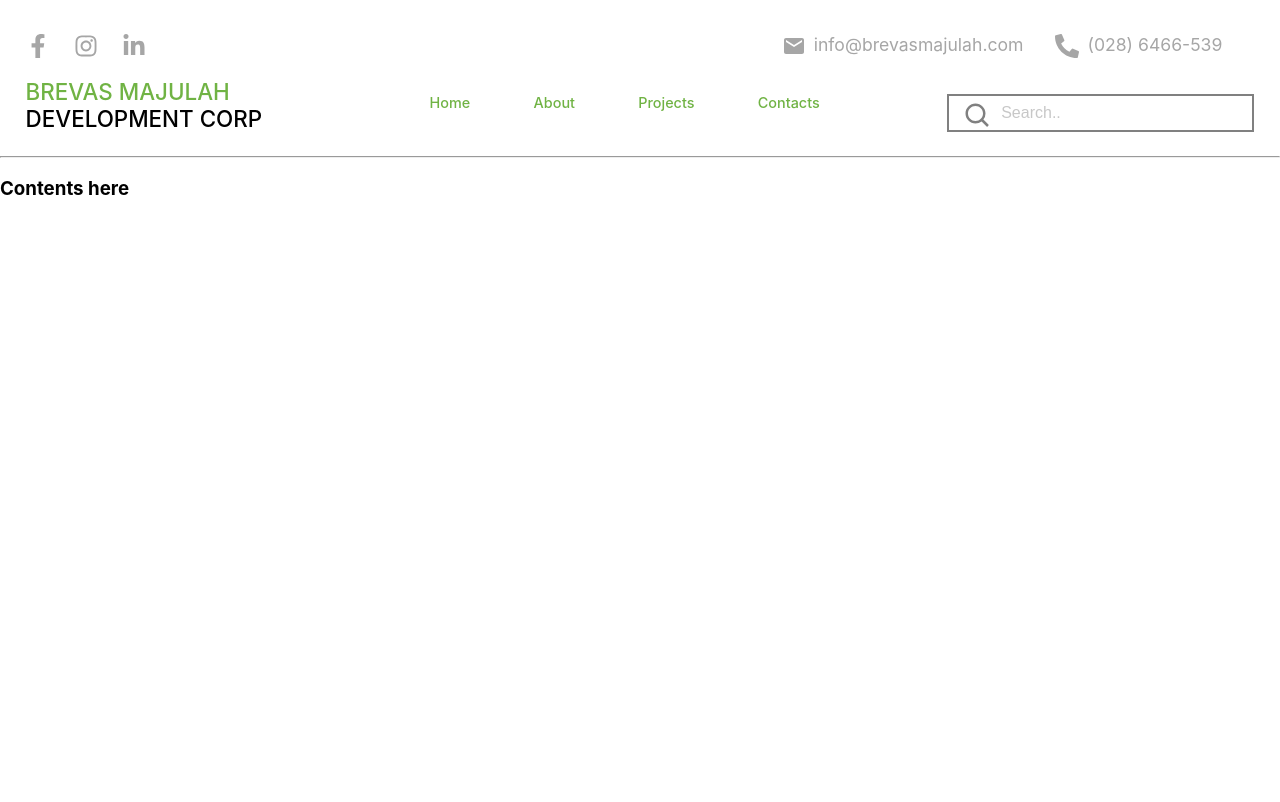
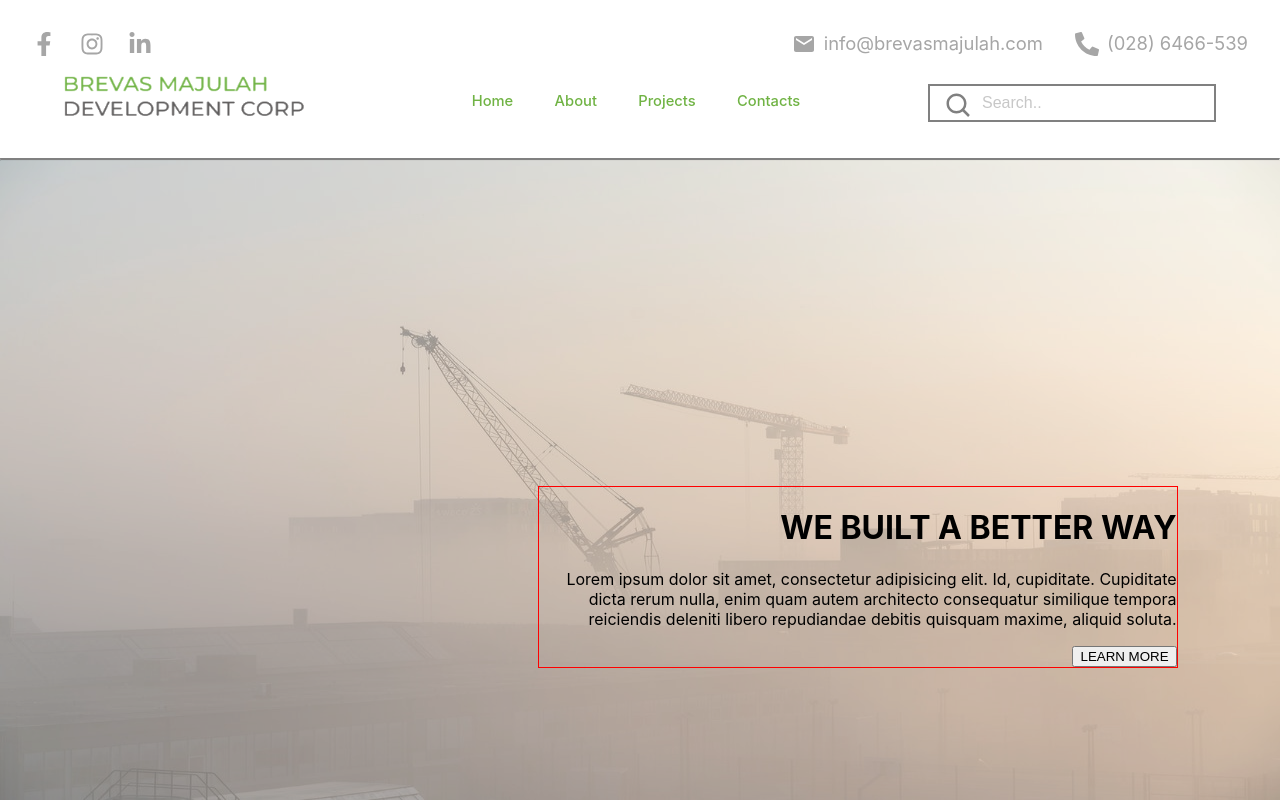
Before and after one commit to AngheloAmir/amir-company-test-1, a Next.js app: page / in a window 1280 px wide. Shown: the top 802 px of the page. Built offline with nearby package versions, Linux system fonts and the light colour scheme.

Commit message:
0.6 design adjustment

```diff
--- a/appdata/main.json
+++ b/appdata/main.json
@@ -16,7 +16,9 @@
     "navigation": {
         "branding": {
             "brandname":    "BREVAS MAJULAH",
-            "brandtitle":   "DEVELOPMENT CORP"
+            "brandtitle":   "DEVELOPMENT CORP",
+            "isUseText":    false,
+            "brandicon":    "/brand.png"
         },
         "navitems": {
             "items": [
--- a/components/navigationbar/Branding.tsx
+++ b/components/navigationbar/Branding.tsx
@@ -1,11 +1,28 @@
+import Img from 'next/image';
 import { BrandingProps } from "./interface";
 import styles from './navigationbar.module.scss';
 
+/**
+ * Display an image or "styled" text in the navigation bar
+ */
 export default function Branding( props :BrandingProps ) {
     return (
-        <div className={styles.brandingContainer}>
-            <h3>{ props.brandname } </h3>
-            <h3>{ props.brandtitle } </h3>
-        </div>
+        <>
+        { props.isUseText ?
+            <div className={styles.brandingContainer}>
+                <h3>{ props.brandname } </h3>
+                <h3>{ props.brandtitle } </h3>
+            </div>
+          :
+          <div style={{margin: 0}}>
+            { props.brandicon &&
+                <Img src={props.brandicon}
+                    width={240}
+                    height={40}
+                />
+            }
+          </div>
+        }
+        </>
     );
 }
--- a/components/navigationbar/SearchBar.tsx
+++ b/components/navigationbar/SearchBar.tsx
@@ -1,14 +1,30 @@
+import { useRef, FC, SyntheticEvent} from 'react';
 import styles from './navigationbar.module.scss';
 import { BiSearch } from 'react-icons/bi';
 
 export default function SearchBar() {
+    const textinputref = useRef<HTMLInputElement>(null);
+
+    function handleSearch(e :SyntheticEvent) {
+        e.preventDefault();
+        if(!textinputref.current) return;
+        alert(`You search for: ${textinputref.current.value}`);
+    }
+
     return (
         <form className={styles.searchbarContainer}>
-            <button type="submit">
+            <button
+                type="submit"
+                onClick={handleSearch}
+            >
                 <BiSearch className={styles.icon} />
             </button>
-            <input type="text" placeholder="Search.." name="search" />
-
+            <input
+                type="text"
+                placeholder="Search.."
+                name="search"
+                ref={textinputref}
+            />
         </form>
     )
 }
--- a/components/navigationbar/interface.tsx
+++ b/components/navigationbar/interface.tsx
@@ -7,6 +7,8 @@ export interface NavigationBarProps {
 export interface BrandingProps {
     brandname   :string;
     brandtitle  :string;
+    isUseText?  :boolean;
+    brandicon?  :string;
 }
 
 export interface NavItemsInterface {
--- a/components/navigationbar/navigationbar.module.scss
+++ b/components/navigationbar/navigationbar.module.scss
@@ -2,8 +2,14 @@ $primary: rgb(112, 179, 68);
 $hover: rgb(23, 179, 231);
 
 #navcontainer {
+    background: white !important;
     display: flex;
     justify-content: space-between;
+    padding: 1rem 5%;
+    position: sticky;
+    opacity: 1;
+    top: 0;
+    z-index: 100;
 
     .brandingContainer {
         display: inline-block;
@@ -20,7 +26,7 @@ $hover: rgb(23, 179, 231);
 }
 
 .navigationItemsContainer {
-    width: 35%;
+    width: 32%;
 
     ul {
         display: flex;
@@ -32,7 +38,7 @@ $hover: rgb(23, 179, 231);
 
         li {
             color: $primary;
-            font-size: 0.9rem;
+            font-size: 0.92rem;
             font-weight: 500;
             list-style: none;
         }
@@ -50,7 +56,7 @@ $hover: rgb(23, 179, 231);
     display: flex;
     width: 25%;
     height: 2.4rem;
-    margin-top: 1rem;
+    margin-top: 0.5rem;
     padding: 0.5rem;
 
     input {
--- a/components/socialcontacts/socialcontacts.module.scss
+++ b/components/socialcontacts/socialcontacts.module.scss
@@ -32,10 +32,6 @@ $socialcolorhover: rgb(23, 179, 231);
             display: flex;
             margin-right: 2rem;
 
-            :last-child {
-                margin-right: 0;
-            }
-
             .icon {
                 color: $socialcolor;
                 width:  24px;
@@ -45,7 +41,7 @@ $socialcolorhover: rgb(23, 179, 231);
             p {
                 color: $socialcolor;
                 display: inline;
-                font-size: 1.1rem;
+                font-size: 1.15rem;
                 margin: 0rem;
                 padding-left: 0.5rem;
             }
@@ -56,5 +52,8 @@ $socialcolorhover: rgb(23, 179, 231);
                 text-decoration: underline;
             }
         }
+        .item:last-child {
+            margin-right: 0;
+        }
     }
 }
--- a/layout/MainLayout.tsx
+++ b/layout/MainLayout.tsx
@@ -16,9 +16,8 @@ export default function MainLayout({children}) {
 
         <header id={styles.headingContainer}>
             <SocialContacts {...mainjson.toppage} />
-            <div className={styles.spacer} />
-            <NavigationBar {...mainjson.navigation} />
         </header>
+        <NavigationBar {...mainjson.navigation} />
 
         <div className={styles.spacer} />
         <hr />
--- a/pages/index.tsx
+++ b/pages/index.tsx
@@ -1,7 +1,50 @@
+
+
+
+
 export default function Home() {
   return (
-    <div>
-      <h3>Contents here</h3>
+    <div
+      style={{
+        marginTop: '-1px',
+        position: 'relative'
+      }}
+    >
+
+    <img src='/index/main.jpg'
+      style={{
+        width: '100%',
+        height: '80vh',
+        opacity: 0.6
+      }}
+    />
+
+    <div
+      style={{
+        zIndex: 10,
+        position: 'absolute',
+        top: '25%',
+        right: '8%',
+        border: '1px solid red',
+        width: '50%',
+        textAlign: 'right'
+      }}
+    >
+      <h1>WE BUILT A BETTER WAY</h1>
+      <p>Lorem ipsum dolor sit amet, consectetur adipisicing elit. Id, cupiditate. Cupiditate dicta rerum nulla, enim quam autem architecto consequatur similique tempora reiciendis deleniti libero repudiandae debitis quisquam maxime, aliquid soluta.</p>
+
+      <button>
+        LEARN MORE
+      </button>
+
+    </div>
+
+
+
+      <p
+        style={{width: '100px', margin: 'auto'}}
+      >Lorem ipsum dolor sit amet consectetur adipisicing elit. Eaque dolor magnam, quis dicta aperiam fuga, tenetur officiis libero vel id, explicabo aliquam commodi voluptas unde sed. Quos temporibus fugit explicabo voluptate qui rem quis! Magnam rem provident, suscipit ad optio quidem dolor veniam expedita harum itaque odio cumque saepe amet?</p>
+
     </div>
   )
 }
--- a/styles/globals.css
+++ b/styles/globals.css
@@ -2,7 +2,7 @@ html,
 body {
   padding: 0;
   margin: auto;
-  max-width: 1300px;
+  max-width: 1350px;
   font-family: -apple-system, BlinkMacSystemFont, Segoe UI, Roboto, Oxygen, Ubuntu, Cantarell, Fira Sans, Droid Sans, Helvetica Neue, sans-serif;
 }
 a {
@@ -13,3 +13,8 @@ a {
 * {
   box-sizing: border-box;
 }
+
+hr {
+  border-top: 2px solid gray;
+  margin: 0;
+}
--- a/styles/mainlayout.module.scss
+++ b/styles/mainlayout.module.scss
@@ -1,9 +1,10 @@
 #headingContainer {
     margin: auto;
-    padding-top: 2.1rem;
-    width: 96%;
+    padding-top: 2rem;
+    width: 95%;
 }
 
 .spacer {
     height: 1rem;
+    margin: 0;
 }
```
Also changed, not shown: public/brand.png (added), public/index/main.jpg (added).
